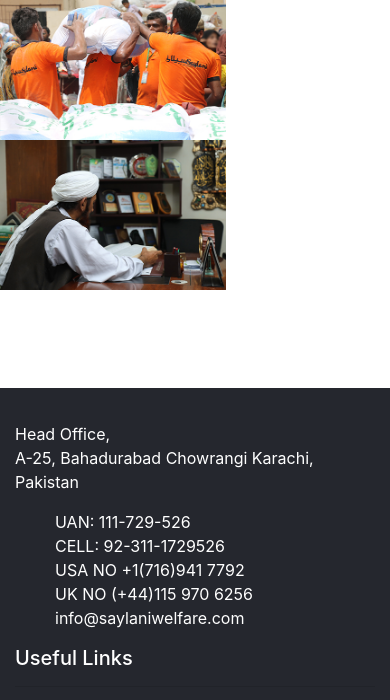
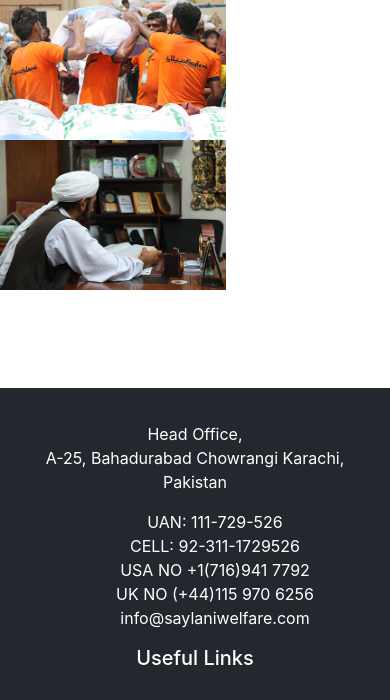
Before and after one commit to huzaifa-aslam/saylani-home, a plain HTML site: page index.html in a window 390 px wide. Shown: the part 5040-5740 px from the top of the page. Drawn offline with nearby package versions, Linux system fonts and the light colour scheme; a script that the page names is missing.

Commit message:
file edited

```diff
--- a/index.html
+++ b/index.html
@@ -319,6 +319,10 @@
             .blue-heading:after {
                 right: 33%;
                 /* left: 0; */
+            }
+            .contact {
+                text-align: center;
+                height: 400px;
             }
         }
 
```
